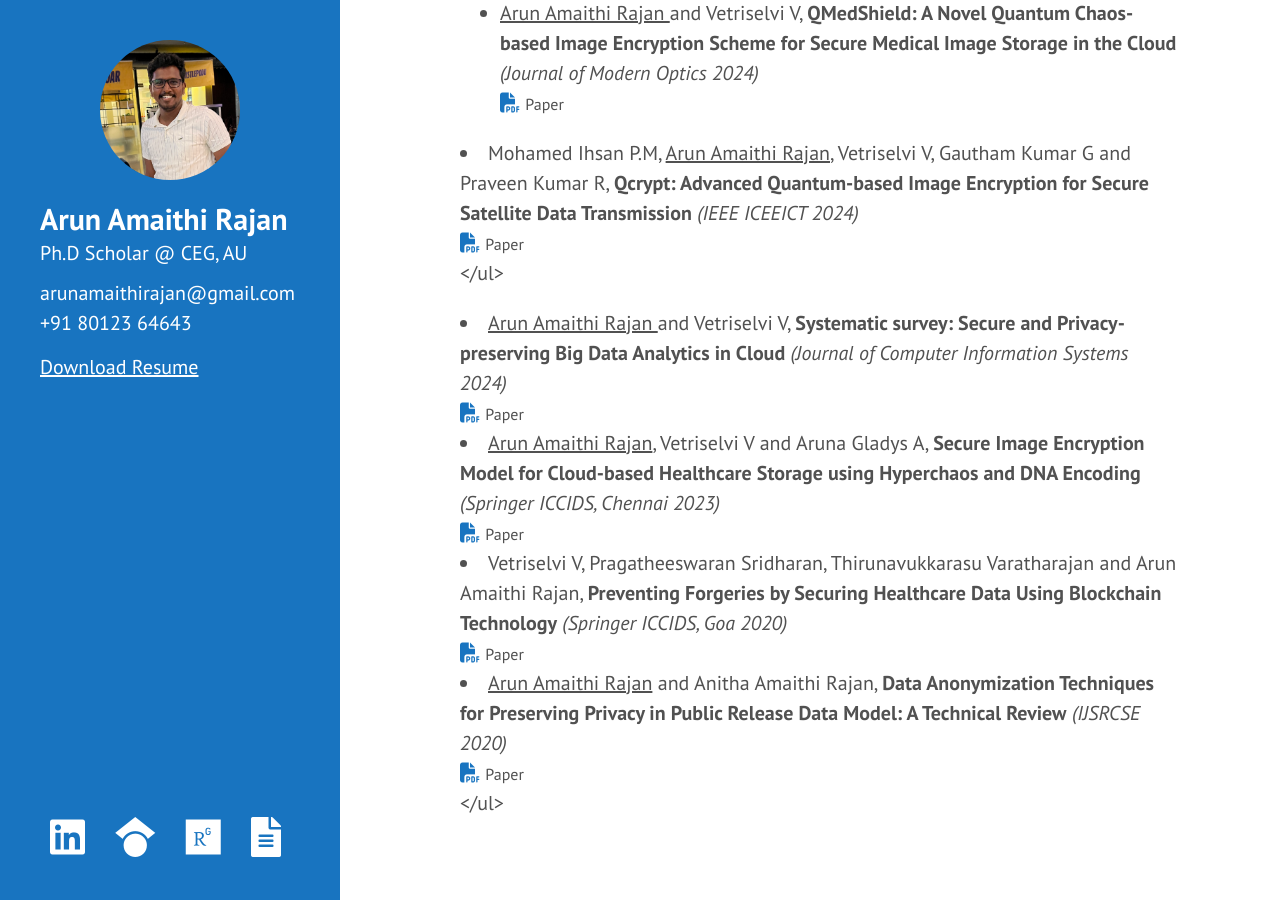
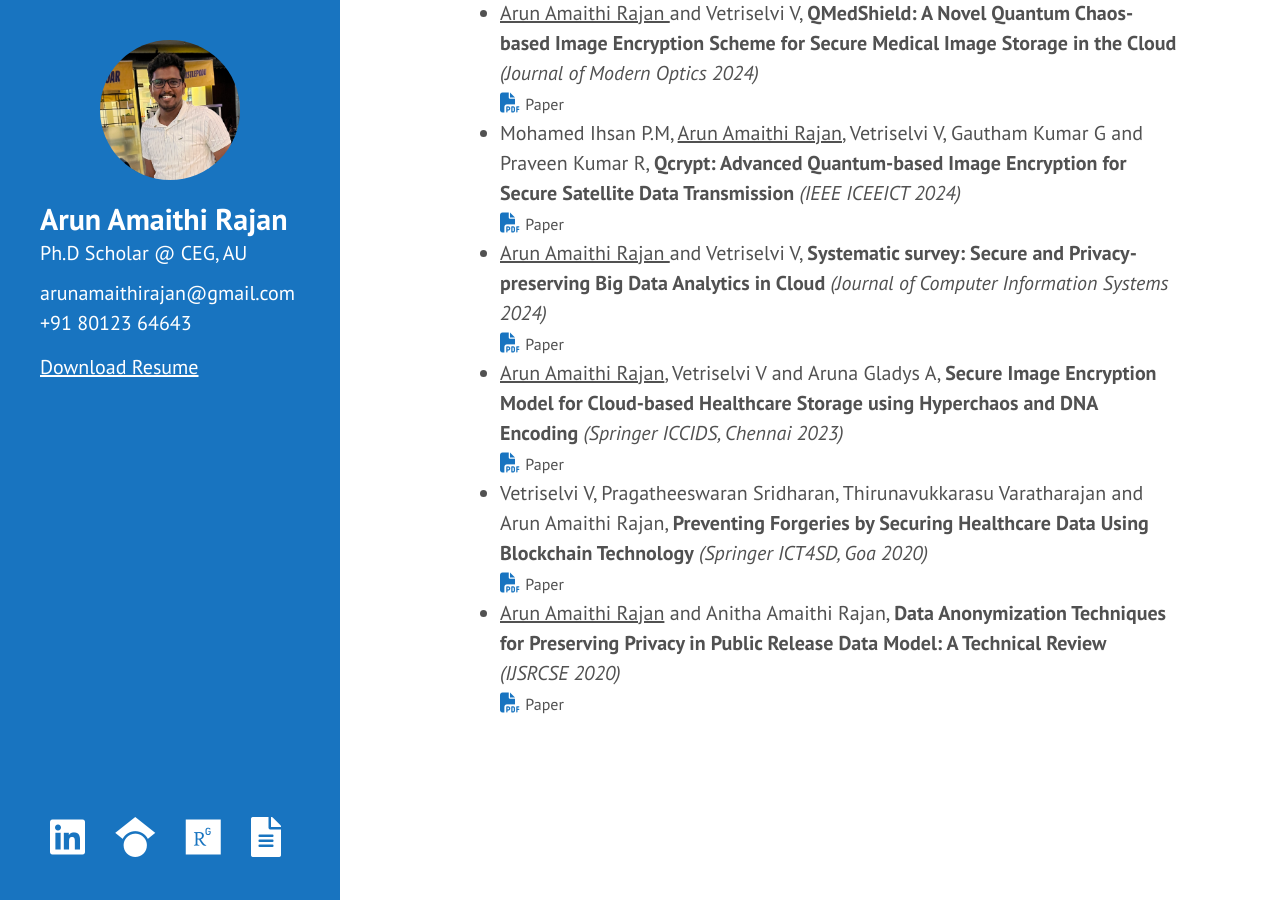
Before and after one commit to arunamaithi/arunamaithi.github.io, a Jekyll site: the page built from index.md, in a window 1280 px wide and 900 px high, scrolled down 1440 px. Built offline with Jekyll 4.4.1, drawn with Linux system fonts in a browser that asks for light colours.

Commit message:
ul update

```diff
--- a/index.md
+++ b/index.md
@@ -77,7 +77,6 @@ Ajitesh M, Deekshith M, <u>Arun Amaithi Rajan</u>, Vetriselvi V and Hemanth D, <
 	<span style="font-size:80%">Paper</span>
 </div>
 </li>
-</ul>
 
 <li>
 Mohamed Ihsan P.M, <u>Arun Amaithi Rajan</u>, Vetriselvi V, Gautham Kumar G and Praveen Kumar R, <b>Qcrypt: Advanced Quantum-based Image Encryption for Secure Satellite Data Transmission</b> <i>(IEEE ICEEICT 2024)</i>
@@ -87,7 +86,6 @@ Mohamed Ihsan P.M, <u>Arun Amaithi Rajan</u>, Vetriselvi V, Gautham Kumar G and
 	<span style="font-size:80%">Paper</span>
 </div>
 </li>
-</ul>
 
 <li>
 <u>Arun Amaithi Rajan </u> and Vetriselvi V, <b>Systematic survey: Secure and Privacy-preserving Big Data Analytics in Cloud</b> <i>(Journal of Computer Information Systems 2024)</i>
@@ -108,7 +106,7 @@ Mohamed Ihsan P.M, <u>Arun Amaithi Rajan</u>, Vetriselvi V, Gautham Kumar G and
 </li>
 
 <li>
-Vetriselvi V, Pragatheeswaran Sridharan, Thirunavukkarasu Varatharajan and Arun Amaithi Rajan, <b>Preventing Forgeries by Securing Healthcare Data Using Blockchain Technology</b> <i>(Springer ICCIDS, Goa 2020)</i>
+Vetriselvi V, Pragatheeswaran Sridharan, Thirunavukkarasu Varatharajan and Arun Amaithi Rajan, <b>Preventing Forgeries by Securing Healthcare Data Using Blockchain Technology</b> <i>(Springer ICT4SD, Goa 2020)</i>
 <div>
     <a href="{{ site.baseurl }}/papers/bc2020.pdf">
 		<i class="fa-solid fa-file-pdf"></i></a>
```
